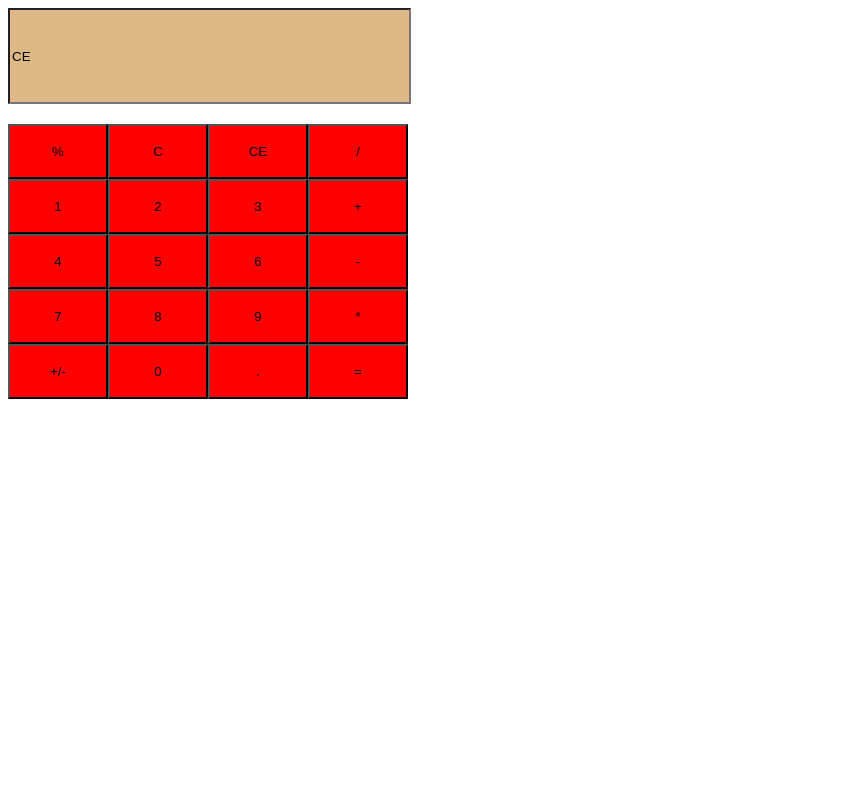
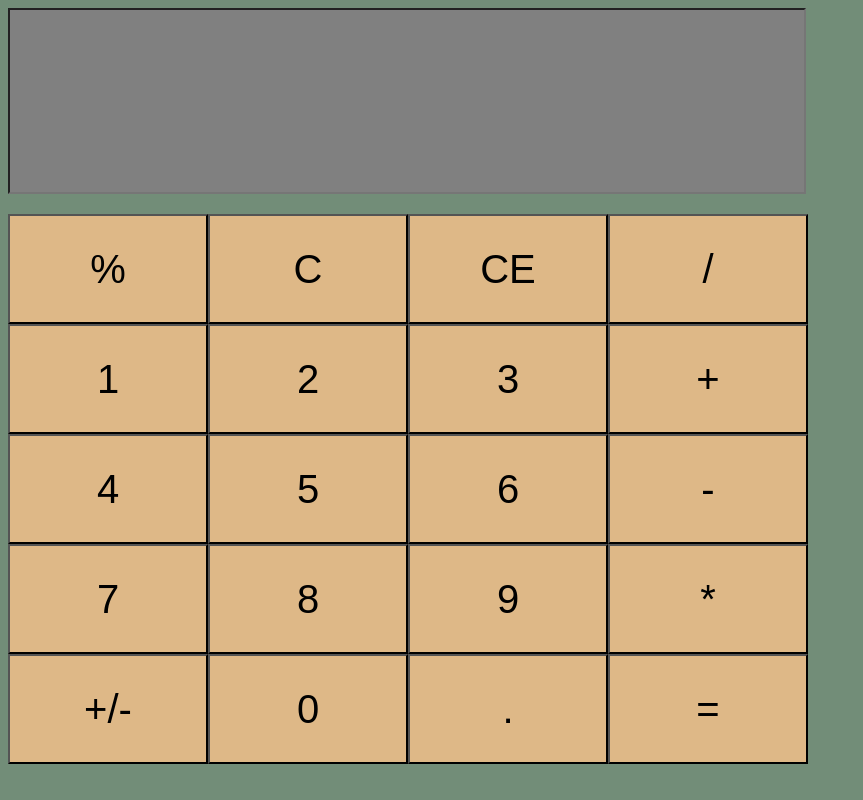
Before and after one commit to SSDAbdullah/js-calculator, a plain HTML site: page calculator/index.html in a window 1280 px wide. Both pictures are taken after a click on the button "CE". Shown: the whole page, without its empty margins (0-863 px from the left). Drawn offline with nearby package versions, Linux system fonts and the light colour scheme.

Commit message:
discusting'

```diff
--- a/calculator/calc.js
+++ b/calculator/calc.js
@@ -1,20 +1,20 @@
 //calculate THIS
 var operand1 = "";
 var operator = "";
+var operand2=""
 var pushValue = "";
 
 
 function calculate(leftOperand, operator, rightOperand, valueBox) {
   var left = Number(leftOperand)
   var right = Number(rightOperand)
-debugger
+
   if (operator === "+") {
     var result = left   + right;
-
     valueBox.val(result);
   } else {
     if (operator === "-") {
-      var result = left - right;
+      var result = left-right
       valueBox.val(result);
     } else {
       if (operator === "*") {
@@ -32,6 +32,7 @@ debugger
             valueBox.val("error!!!!!!!");
           }
         }
+
       }
     }
   }
@@ -47,10 +48,10 @@ $(".btn").click(function () {
 
   switch (btnValue) {
     case "=":
-      var operand2 = pushValue.slice(1, pushValue.length);
+     operand2 = pushValue.slice(1, pushValue.length);
       pushValue = "";
-      debugger
-      calculate(operand1, operator, operand2, valueBox);
+      calculate(operand1,operator,operand2,valueBox)
+
       break;
     case "/":
       operator = "/";
@@ -68,7 +69,7 @@ $(".btn").click(function () {
       valueBox.val(pushValue);
 
       break;
-    case "*":
+    case "*":debugger
       operator = "*";
       operand1 = pushValue;
       pushValue = "";
@@ -90,10 +91,34 @@ $(".btn").click(function () {
       valueBox.val(pushValue);
       case"C":
       pushValue = ''
+      valueBox.val(pushValue);
+      operand1 = ''
+      operand2=''
+      operator=''
+      break;
+      case"CE":
+  var othing=valueBox.val()
+ var fetch= othing.length - 1
+ var input= othing.slice(0,fetch)
+ pushValue=input
+  valueBox.val(input)
+      break;
+      case"+/-":
+      randomButton(pushValue,valueBox)
       break;
     default:
-      //pushValue.push(btnValue)
+
       pushValue = pushValue+btnValue;
       valueBox.val(pushValue);
   }
 });
+function randomButton(value,input){
+  if (value == value) {
+ value = -value
+  input.val(value)
+  } else if(value == -value) {
+
+    input.val( value.slice(1,value.length))
+  }
+
+}
--- a/calculator/style.css
+++ b/calculator/style.css
@@ -1,42 +1,44 @@
 
 .container{
 display: grid;
-grid-template-columns: 100px 100px 100px 100px;
-grid-template-rows: 55px;
+grid-template-columns: 200px 200px 200px 200px;
+grid-template-rows: 110px;
 }
-input{
-    height: 90px;
-    width: 395px;
+#valueBox{
+    height: 180px;
+    width: 790px;
+ background-color: gray;
+ font-size: 90px;
 }
 
     .container1{
         display: grid;
-        grid-template-columns: 100px 100px 100px 100px;
-        grid-template-rows: 55px;
+        grid-template-columns: 200px 200px 200px 200px;
+        grid-template-rows: 110px;
 
     }
     .container2{
         display: grid;
-        grid-template-columns: 100px 100px 100px 100px;
-        grid-template-rows: 55px;
+        grid-template-columns: 200px 200px 200px 200px;
+        grid-template-rows: 110px;
 
     }
     .container3{
         display: grid;
-        grid-template-columns: 100px 100px 100px 100px;
-        grid-template-rows: 55px ;
+        grid-template-columns: 200px 200px 200px 200px;
+        grid-template-rows: 110px ;
 
     }
     .container4{
         display: grid;
-        grid-template-columns: 100px 100px 100px 100px;
-        grid-template-rows: 55px ;
+        grid-template-columns: 200px 200px 200px 200px;
+        grid-template-rows: 110px ;
 
     }
     .container5{
         display: grid;
-        grid-template-columns: 100px 100px 100px 100px;
-        grid-template-rows: 55px ;
+        grid-template-columns: 200px 200px 200px 200px;
+        grid-template-rows: 110px ;
 
     }
     .back{
@@ -50,15 +52,19 @@ input{
   background-color: blue;
   font-weight: bold;
 }
-#valueBox{
-    background-color: burlywood;
 
-}
+
+
+
 .btn{
-    background-color: red;
+    background-color:burlywood;
+    font-size: 40px;
 }
 .function{
     background-color: black;
     box-shadow: 0 3px 4px 0 #DBEDF3;
     opacity: 0.5;
 }
+body{
+    background-color: #728d78;
+}
```
Also changed, not shown: calculator/index.html (line endings or trailing spaces).
